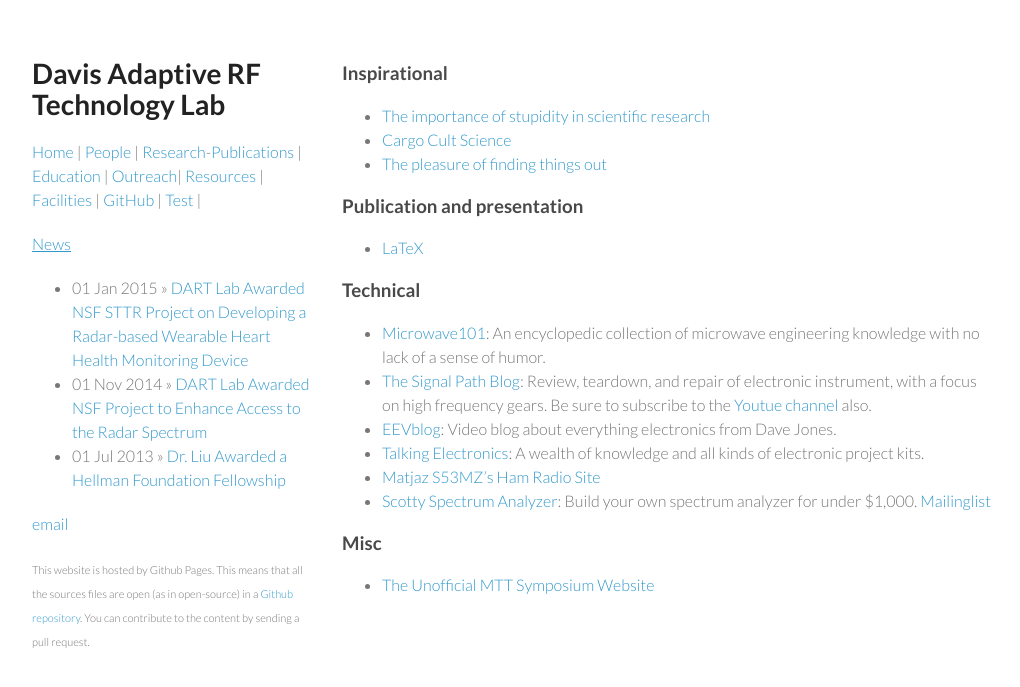
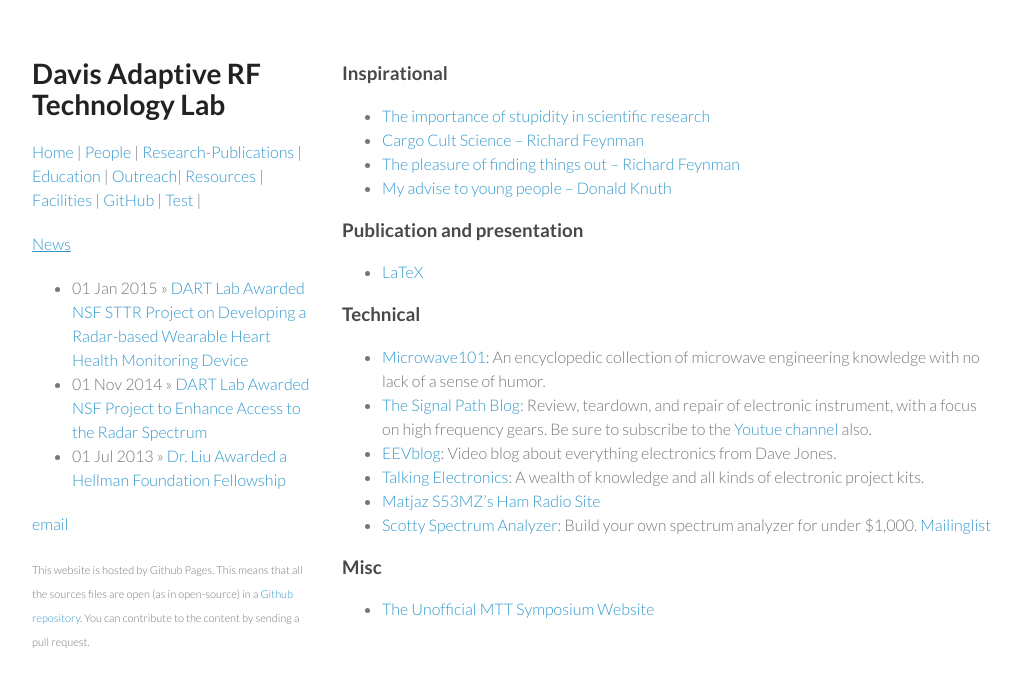
Before and after one commit to ucdart/ucdart.github.io, a Jekyll site: the page built from resources/index.md, in a window 1280 px wide. Shown: the top 687 px of the page, without its empty margins (128-1148 px from the left). Built offline with Jekyll 4.4.1, drawn with Linux system fonts in a browser that asks for light colours.

Commit message:
Update index.md

```diff
--- a/resources/index.md
+++ b/resources/index.md
@@ -7,8 +7,9 @@ published: true
 ### Inspirational
 
 * [The importance of stupidity in scientific research](http://jcs.biologists.org/content/121/11/1771.full)
-* [Cargo Cult Science](http://www.lhup.edu/~DSIMANEK/cargocul.htm)
-* [The pleasure of finding things out](https://www.youtube.com/watch?v=Bgaw9qe7DEE)
+* [Cargo Cult Science -- Richard Feynman](http://www.lhup.edu/~DSIMANEK/cargocul.htm)
+* [The pleasure of finding things out -- Richard Feynman](https://www.youtube.com/watch?v=Bgaw9qe7DEE)
+* [My advise to young people -- Donald Knuth](https://www.youtube.com/watch?v=75Ju0eM5T2c)
 
 ### Publication and presentation
 
```
